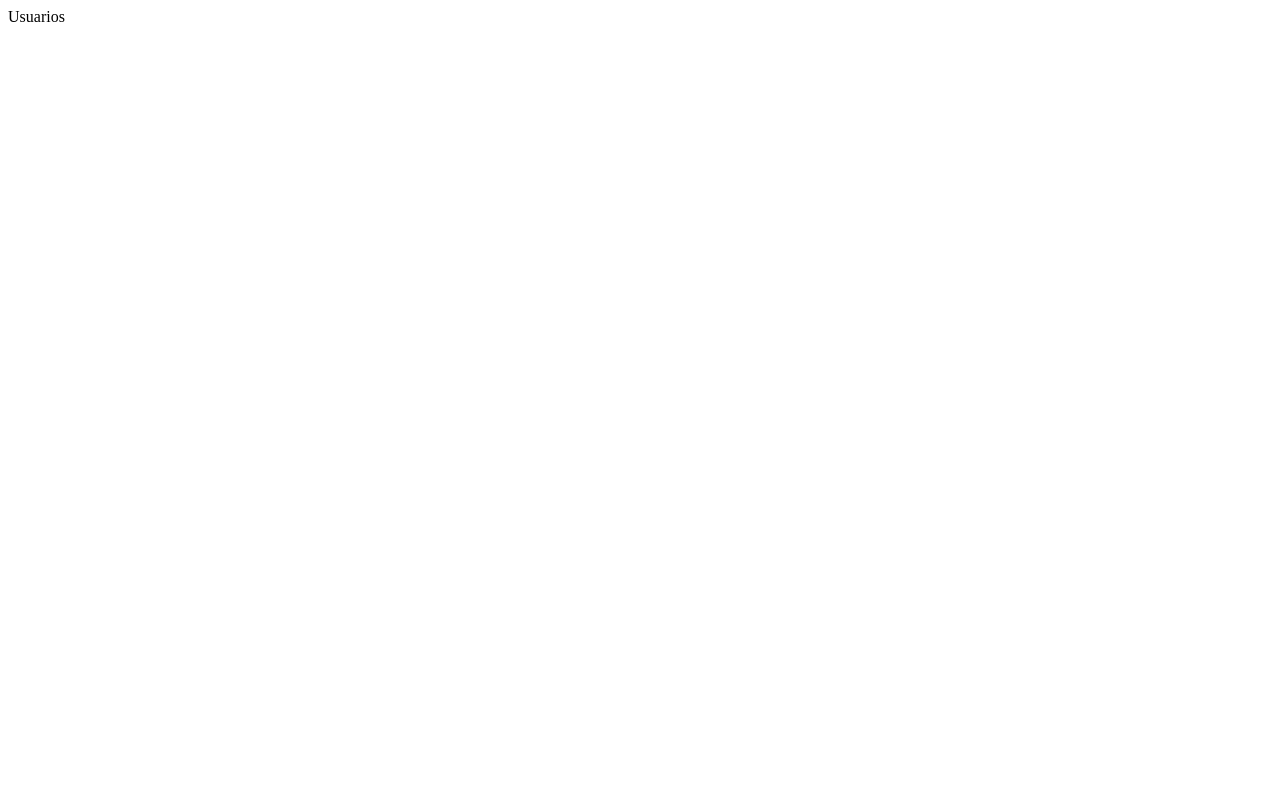
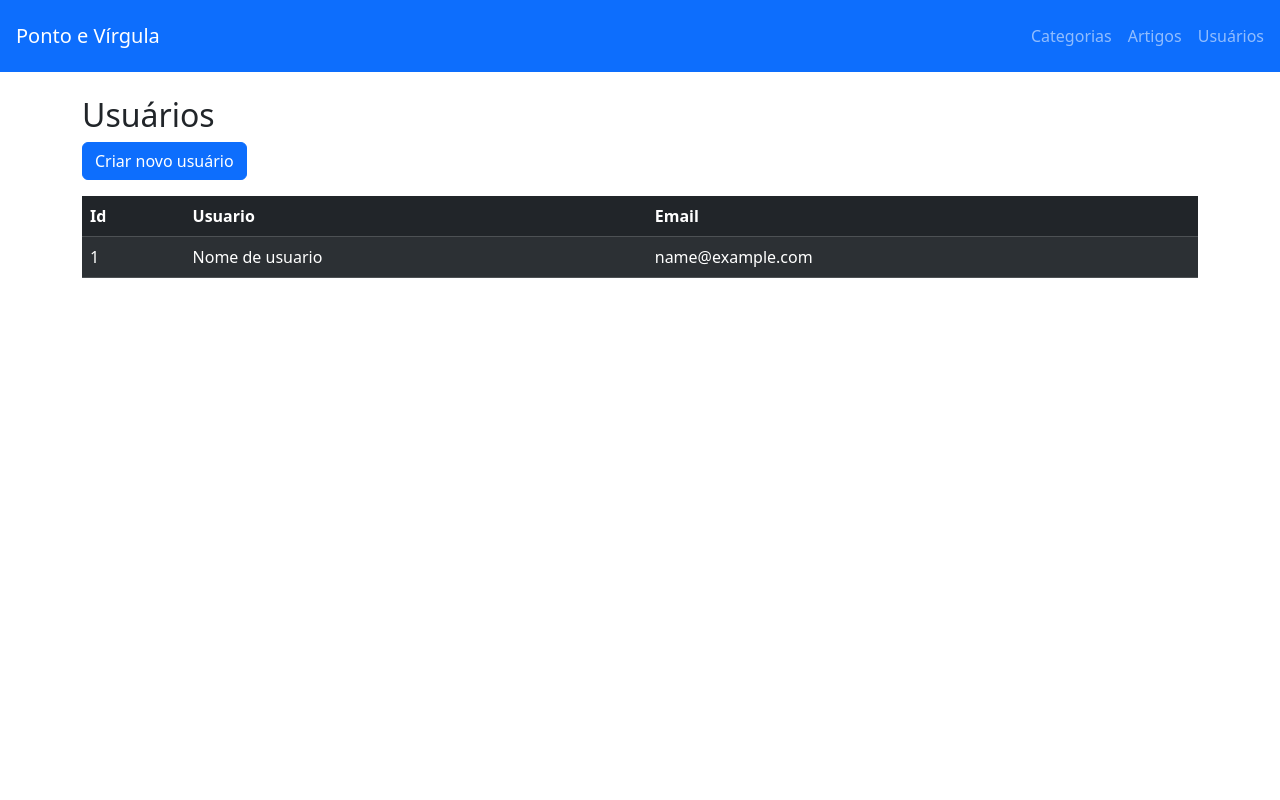
Before and after one commit to LianMiranda/Blog-com-painel-administrativo, a Node server app: page /admin/users in a window 1280 px wide. Before the commit the page is almost empty. Run offline with Node 20, Linux system fonts and the light colour scheme; tables that the repository leaves empty hold one stand-in row (values such as "Sample post"); some libraries are stand-ins or nearby versions.

Commit message:
[FEAT] adicionando visualização de usuarios

```diff
--- a/user/UserController.js
+++ b/user/UserController.js
@@ -4,7 +4,9 @@ const userModel = require('./UserModel')
 const bcrypt = require('bcryptjs')
 
 router.get('/admin/users', (req, res) =>{
-    res.send('Usuarios')
+    userModel.findAll().then(users => {
+        res.render("admin/users/users.ejs", {users: users})
+    })
 })
 
 router.get("/admin/users/create", (req, res) =>{
@@ -31,7 +33,7 @@ router.post("/users/create", (req, res) => {
                 console.log(err);
             })
         }else{
-            res.render('admin/users/create.ejs', { message });
+            res.render('admin/users/create', { message });
         }
     })
 })
--- /dev/null
+++ b/views/admin/users/users.ejs
@@ -0,0 +1,25 @@
+<%- include('../../partials/header.ejs') %>
+<body>
+    <%- include('../../partials/navbarAdmin.ejs') %>
+
+    <div class="container">
+        <h2>Usuários</h2>
+        <a class="btn btn-primary" href="/admin/users/create">Criar novo usuário</a>
+        <table class="table table-dark table-striped mt-3">
+            <thead>
+                <th>Id</th>
+                <th>Usuario</th>
+                <th>Email</th>
+            </thead>
+            <% users.forEach(user => { %>
+                <tbody>
+                    <td><%= user.id %></td>
+                    <td>Nome de usuario</td>
+                    <td><%= user.email %></td>
+                </tbody>
+            <% }) %>
+
+        </table>
+    </div>
+</body>
+<%- include('../../partials/footer.ejs') %>
--- a/views/partials/navbarAdmin.ejs
+++ b/views/partials/navbarAdmin.ejs
@@ -8,5 +8,8 @@
         <li class="nav-item">
             <a class="nav-link" href="/admin/articles">Artigos</a>
         </li>
+        <li class="nav-item">
+            <a class="nav-link" href="/admin/users">Usuários</a>
+        </li>
     </ul>
 </nav>
```
